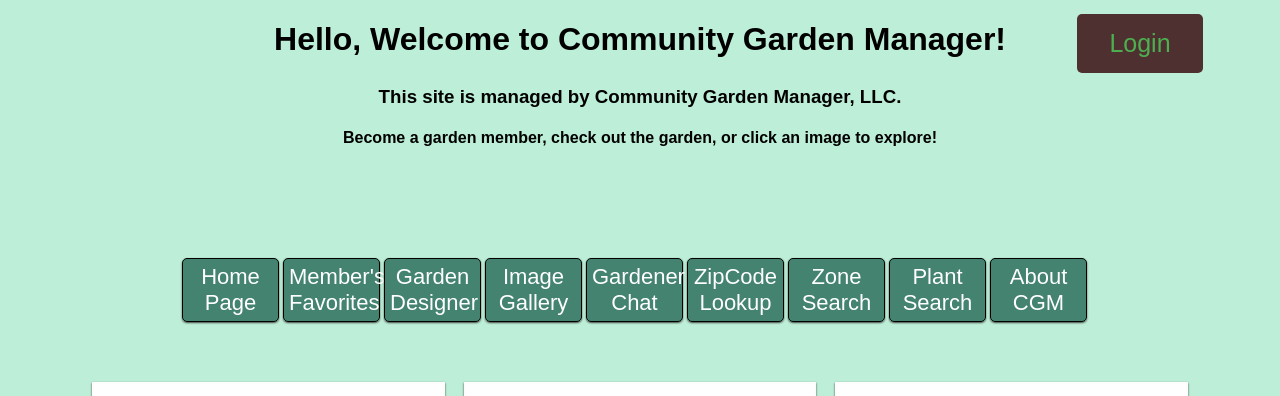
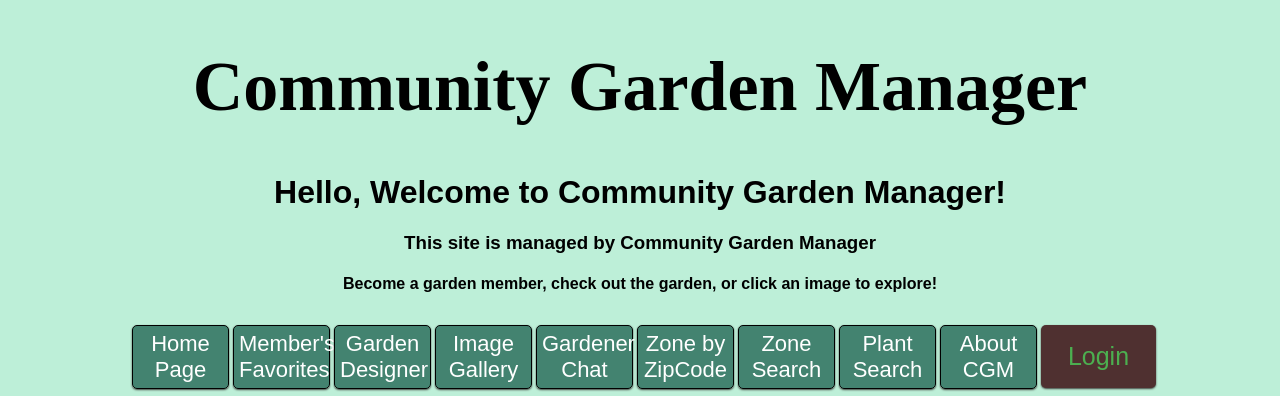
Before and after one commit to rememberalltheanimals/capstone_CommunityGardenManager, a Node server app: page / in a window 1280 px wide. Shown: the top 396 px of the page. Run offline with Node 20, Linux system fonts and the light colour scheme; some web fonts are replaced.

Commit message:
CSS fixes mentioned in video feedback for this week

```diff
--- a/public/homePage.css
+++ b/public/homePage.css
@@ -10,6 +10,7 @@
   font-size: 70px;
   text-align: center;
   color: #000;
+  font-family: 'Times New Roman', Times, serif;
 }
 
  body {
@@ -67,13 +68,24 @@
    transition: .4s color;
  }
 
- /* Do we want to get rid of the blur effect
- div#columns:hover figure:not(:hover) {
-   opacity: 0.4;
- }
- */
+ #desktopNav #loginButton {
+  background-color: rgb(79, 48, 48);
+  border: none;
+  color: #4CAF50;
+  padding: 17px 15px;
+  text-align: center;
+  text-decoration: none;
+  font-size: 25px;
+  border-radius: 5px;
 
- /* Could do color on hover instead */
+}
+
+#desktopNav #loginButton:hover {
+  background-color: #8A0000;
+  border-color: #000;
+  color: #FFF;
+}
+
  div#columns:hover figure:hover {
   background-color: rgba(2, 75, 57, 0.651);
 }
@@ -100,19 +112,9 @@
   color: #FFF;
 }
 
-#introDesktop h3 {
-  position: relative;
-  bottom: 80px;
-}
-
-#introDesktop h4 {
-  position: relative;
-  bottom: 80px;
-}
-
 #desktopNav {
   margin: 10px auto;
-  width: 1000px;
+  width: 1100px;
 
 }
 
@@ -156,7 +158,7 @@
   color: #FFF;
 }
 
-@media screen and (max-width: 1100px) {
+@media screen and (max-width: 1150px) {
   #logButton {
     position: relative;
     left: -510px;
@@ -183,7 +185,7 @@
   }
 }
 
-@media screen and (max-width: 960px) {
+@media screen and (max-width: 1150px) {
   #desktopNav, #logButton {
     display: none;
    }
--- a/views/pages/PlantSearch2.ejs
+++ b/views/pages/PlantSearch2.ejs
@@ -72,14 +72,14 @@
             if (result.data && result.data != null && result.data != ''){
               resultsDisplay2.innerHTML = `<div id="plantResultsDiv"><h3><em><u>Plant Name:</u></em> ${result.data.attributes.name}</h3>
                             <h3><em><u>Binomial Name:</u></em> ${result.data.attributes.binomial_name}</h3>
-                            <h3><em><u>Description:</u></em> ${result.data.attributes.description}</h3>
+                            <h3><em><u>Description:</u></em><br><br> ${result.data.attributes.description}</h3>
                             <h3><em><u>Sun Requirements:</u></em> ${result.data.attributes.sun_requirements}</h3>
                             <h3><em><u>Growing Degree Days:</u></em> ${result.data.attributes.growing_degree_days} days</h3>
                             <h3><em><u>Sowing Method:</u></em> ${result.data.attributes.sowing_method}</h3>
                             <h3><em><u>Spread(diameter):</u></em> ${result.data.attributes.spread} centimeters</h3>
                             <h3><em><u>Row Spacing:</u></em> ${result.data.attributes.row_spacing} centimeters</h3>
                             <h3><em><u>Height:</u></em> ${result.data.attributes.height} centimeters</h3>
-                            <h3><em><u>Image:</u></em><br><br><img id="resultNameImg" src="${result.data.attributes.main_image_path}" height='200' width='200'></h3></div>`
+                            <h3><em><u>Image:</u></em><br><br><img id="resultNameImg" src="${result.data.attributes.main_image_path}" height='300' width='400'></h3></div>`
 
             } else {
               resultsDisplay2.innerHTML = `<h3>Please check your spelling and try again!</h3>`
--- a/views/pages/ZoneSearch.ejs
+++ b/views/pages/ZoneSearch.ejs
@@ -4,7 +4,8 @@
 
     <div id="searchForm">
 
-      <h3 id="search-header">Search for Plants by Zone Number: Enter 1 - 13</h3>
+      <h3 id="search-header">Search for Trees by Zone Number: Enter 1 - 13</h3>
+      <h5>** Coming Soon: A future update will include garden plants in search results! **</h5>
 
       <div id="search-form">
         <input type="text" name="Search" id="search-field" class="search-form-field" placeholder="4a">
@@ -53,7 +54,7 @@
 
          if (result){
 
-          resultsDisplay.innerHTML = `<div id="zoneSearchResults"><h3 id="zoneSearchResultsHeader">The top 5 Plants to grow in your area are:</h2>
+          resultsDisplay.innerHTML = `<div id="zoneSearchResults"><h3 id="zoneSearchResultsHeader">The top 5 Trees to grow in your area are:</h2>
                                       <h4>1. ${result.name1}</h4>
                                       <h4>2. ${result.name2}</h4>
                                       <h4>3. ${result.name3}</h4>
--- a/views/pages/index.ejs
+++ b/views/pages/index.ejs
@@ -11,22 +11,22 @@
   </head>
   <body>
   <div class="wrapper">
+    <header>
+      <h1>Community Garden Manager</h1>
+    </header>
+
     <div id="introDesktop">
       <h1>Hello, Welcome to Community Garden Manager!</h1>
-      <div id="logButton">
-        <a href="/loginAndSignUp" class="button">Login</a>
-        </div>
-
-      <h3>This site is managed by Community Garden Manager, LLC.</h3>
+      <h3>This site is managed by Community Garden Manager</h3>
       <h4>Become a garden member, check out the garden, or click an image to explore!</h4>
     </div>
     <div id="introSmaller">
-        <h1>Hello, Welcome to Community Garden Manager, LLC!</h1>
+        <h1>Hello, Welcome to Community Garden Manager!</h1>
         <div id="logButton">
           <a href="/loginAndSignUp" class="button">Login</a>
           </div>
 
-        <h3>This site is managed by Community Garden Manager, LLC.</h3>
+        <h3>This site is managed by Community Garden Manager.</h3>
         <h4>Become a member and be able to check out the garden or click an image to explore!</h4>
       </div>
     <nav id="desktopNav">
@@ -36,10 +36,11 @@
         <li><a href='/Design'>Garden Designer</a></li>
         <li><a href='/Gallery'>Image Gallery</a></li>
         <li><a href='/Discussion'>Gardener Chat</a></li>
-        <li><a href='/ZoneMap'>ZipCode Lookup</a></li>
+        <li><a href='/ZoneMap'>Zone by ZipCode</a></li>
         <li><a href='/ZoneSearch'>Zone Search</a></li>
         <li><a href='/PlantSearch2'>Plant Search</a></li>
         <li><a href='/aboutUs'>About CGM</a></li>
+        <li><a id="loginButton" href='/loginAndSignUp'>Login</a></li>
       </ul>
     </nav>
     <nav id="tabletNav">
@@ -49,7 +50,7 @@
           <li><a href='/Design'>Garden Designer</a></li>
           <li><a href='/Gallery'>Image Gallery</a></li>
           <li><a href='/Discussion'>Gardener Chat</a></li>
-          <li><a href='/ZoneMap'>ZipCode Lookup</a></li>
+          <li><a href='/ZoneMap'>Zone by ZipCode</a></li>
           <li><a href='/ZoneSearch'>Zone Search</a></li>
           <li><a href='/PlantSearch2'>Plant Search</a></li>
           <li><a href='/aboutUs'>About CGM</a></li>
@@ -64,8 +65,8 @@
                 <a href='/favorites'>Member's Favorites</a>
                 <a href='/Design'>Garden Designer</a>
                 <a href='/Gallery'>Image Gallery</a>
-                <a href='/Discussion'>Gardener</a>
-                <a href='/ZoneMap'>ZipCode Lookup</a>
+                <a href='/Discussion'>Gardener Chat</a>
+                <a href='/ZoneMap'>Zone by ZipCode</a>
                 <a href='/ZoneSearch'>Zone Search</a>
                 <a href='/PlantSearch2'>Plant Search</a>
                 <a href='/aboutUs'>About CGM</a>
```
Also changed, not shown: public/otherPages.css (+7 -3 lines), views/pages/Design.ejs (+4 -4 lines), views/shared/header.ejs (+4 -4 lines).
